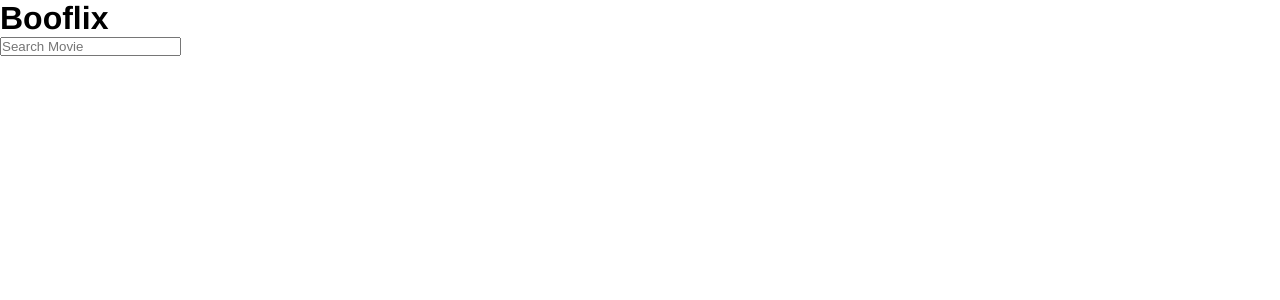
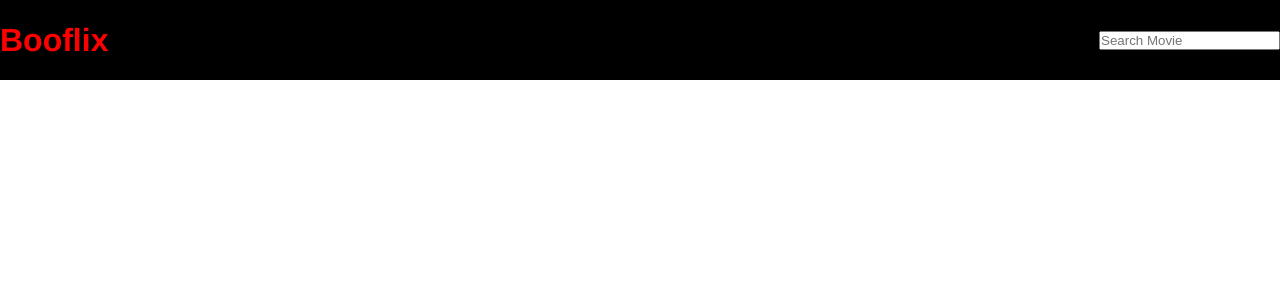
Before and after one commit to DanieleKun/vue-boolflix, a Vue app: page / in a window 1280 px wide. Shown: the top 300 px of the page. Built offline with nearby package versions, Linux system fonts and the light colour scheme.

Commit message:
add flags

```diff
--- a/package.json
+++ b/package.json
@@ -10,7 +10,8 @@
   "dependencies": {
     "axios": "^0.27.2",
     "core-js": "^3.8.3",
-    "vue": "^2.6.14"
+    "vue": "^2.6.14",
+    "vue-lang-code-flags": "^1.0.13"
   },
   "devDependencies": {
     "@babel/core": "^7.12.16",
--- a/src/components/BfCard.vue
+++ b/src/components/BfCard.vue
@@ -2,14 +2,21 @@
      <div>
         <h2>Titolo: {{moviesObject.title}}</h2>
         <p>Titolo Originale: {{moviesObject.original_title}}</p>
-        <p>Lingua Originale: {{moviesObject.original_language}}</p>
+        <p>Lingua Originale: {{moviesObject.original_language}}
+        <lang-flag :iso="moviesObject.original_language"/>
+        </p>
         <p>Voto: {{moviesObject.vote_average}}</p>
     </div>
 </template>
 
 <script>
+import LangFlag from 'vue-lang-code-flags';
+
 export default {
   name: 'BfCard',
+  components: {
+    LangFlag,
+  },
   props: {
     moviesObject: Object
   }
--- a/src/components/BfMain.vue
+++ b/src/components/BfMain.vue
@@ -1,13 +1,19 @@
 <template>
-  <div id="my_header">
-    <div class="title">
-      <h1>Booflix</h1>
+  <div id="container">
+    <div class="my_header">
+      <div class="title">
+        <h1>Booflix</h1>
+      </div>
+
+      <div class="search_bar">
+        <BfSearchBar @mySearch="searchMovies" />
+      </div>
     </div>
 
-      <BfSearchBar @mySearch="searchMovies"/>
 
-
-    <BfCard v-for="(item, i) in moviesList" :key="i" :moviesObject="item" />
+    <main id="card_container">
+      <BfCard v-for="(item, i) in moviesList" :key="i" :moviesObject="item" />
+    </main>
   </div>
 </template>
 
@@ -52,7 +58,7 @@ export default {
       }
     },
 
-    searchMovies(userText){
+    searchMovies(userText) {
       this.userInput = userText;
       this.getMovies()
     }
@@ -66,15 +72,25 @@ export default {
 
 <!-- Add "scoped" attribute to limit CSS to this component only -->
 <style scoped lang="scss">
-// #my_header {
-//   display: flex;
-//   justify-content: space-between;
-//   align-items: center;
-//   height: 80px;
-//   background-color: black;
+.my_header {
+  height: 80px;
+  background-color: black;
+  display: flex;
+  justify-content: space-between;
+  align-items: center;
 
-//   h1 {
-//     color: red;
-//   }
-// }
+  h1 {
+  color: red;
+}
+
+  // #card_container{
+  //   display: flex;
+  //   justify-content: space-evenly;
+  //   flex-wrap: wrap;
+  // }
+}
+
+
+
+
 </style>
```
Also changed, not shown: src/App.vue (+2 -6 lines), 1 other file (tests, documents, lock files or other folders).
